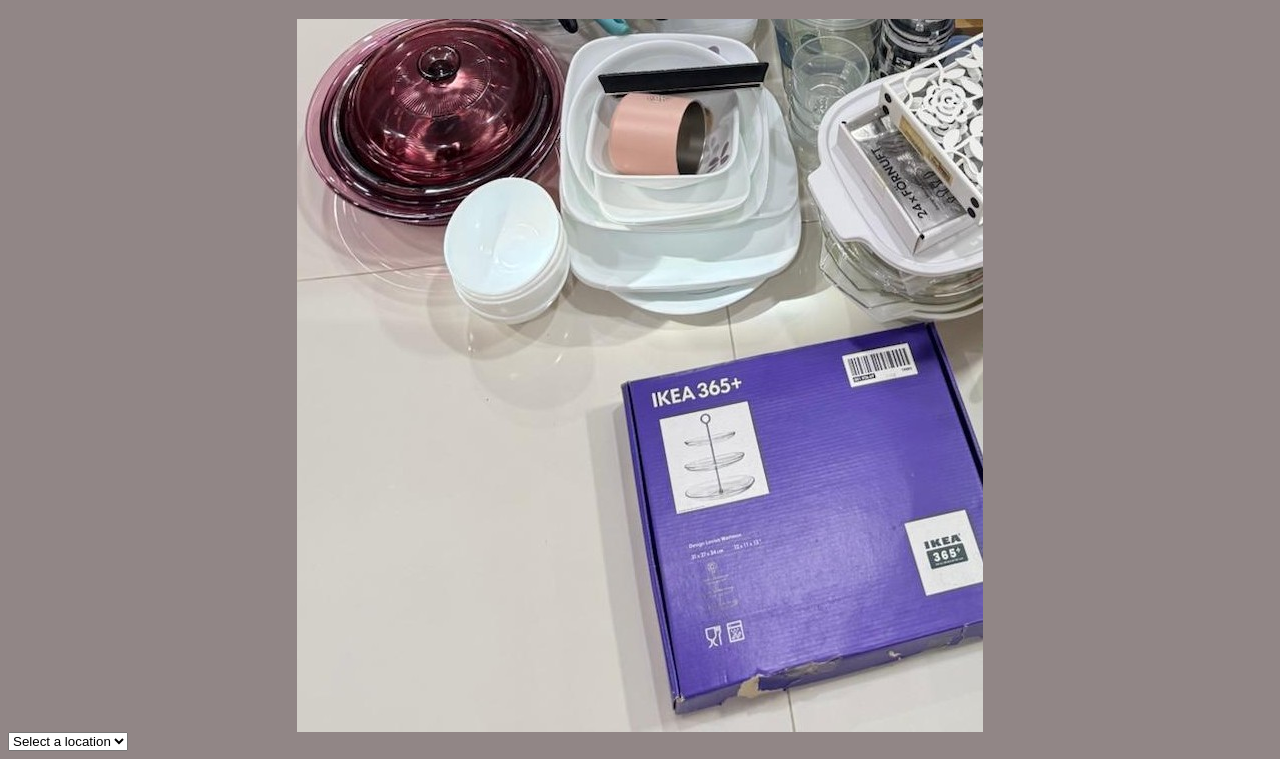
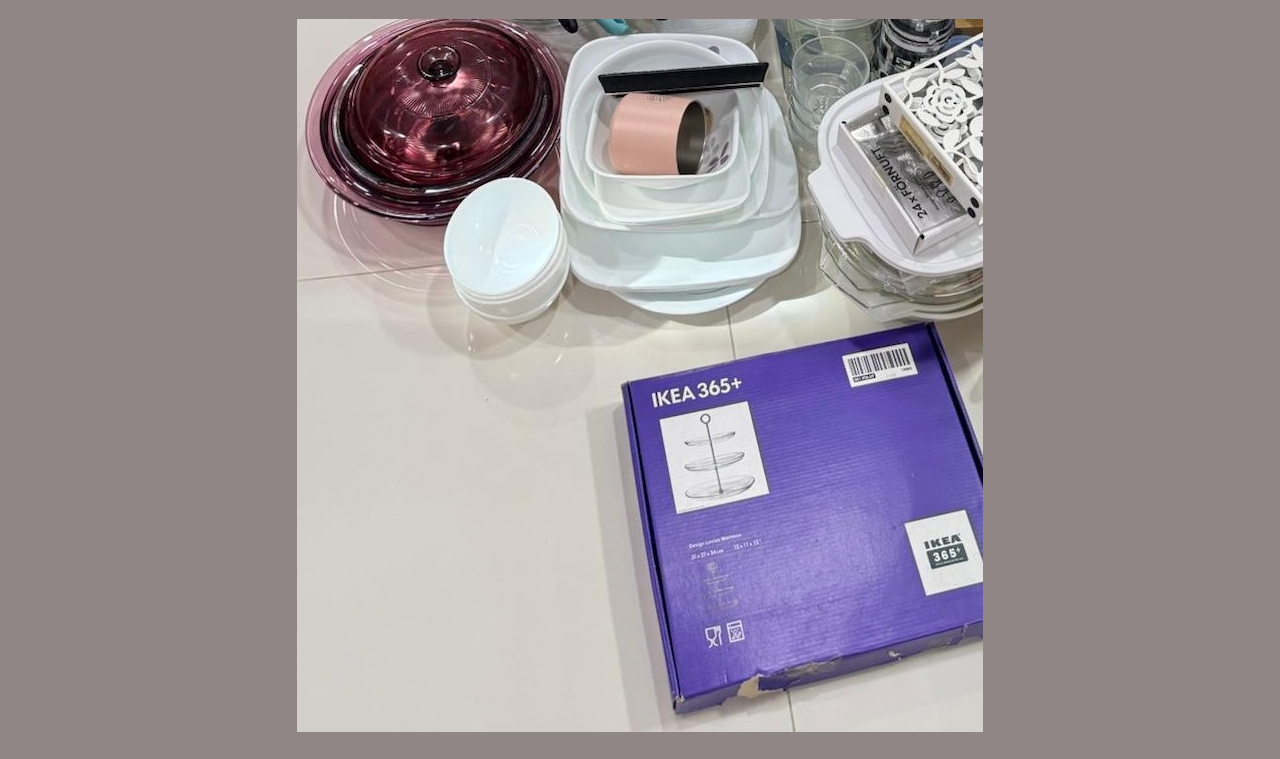
Before and after one commit to SewageLiquid/Box-Status, a plain HTML site: page Boxes/Box 01.html in a window 1280 px wide. Shown: the part 61-820 px from the top of the page. Drawn offline with Linux system fonts and the light colour scheme.

Commit message:
Update Box 01.html

```diff
--- a/Boxes/Box 01.html
+++ b/Boxes/Box 01.html
@@ -50,11 +50,6 @@
     <section class="features">
         <img src="../images/1.1.jpeg" alt="Box 01">
     </section>
-        <select id="location" name="Location">
-        <option value="">Select a location</option>
-        <option value="Living Room">Living Room</option>
-        <option value="Bedroom">Bedroom</option>
-        <option value="Kitchen">Kitchen</option>
-    </select>
+
     </body>
 </html>
```
